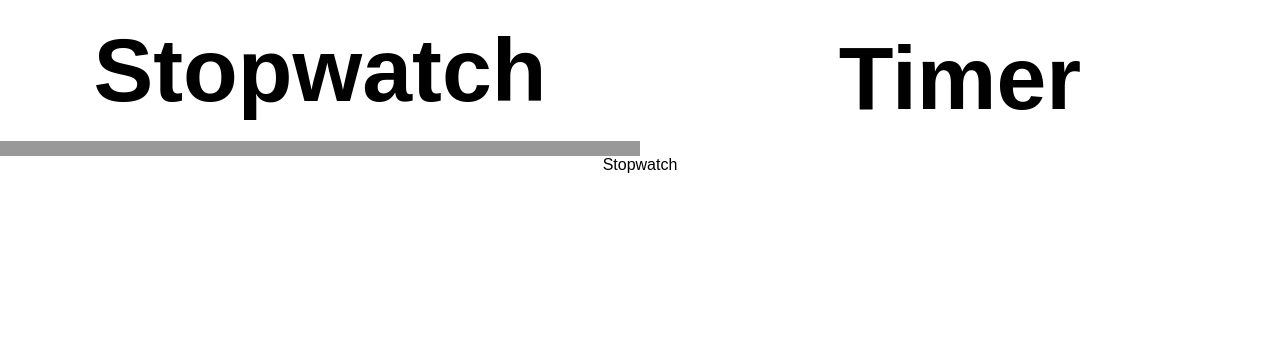
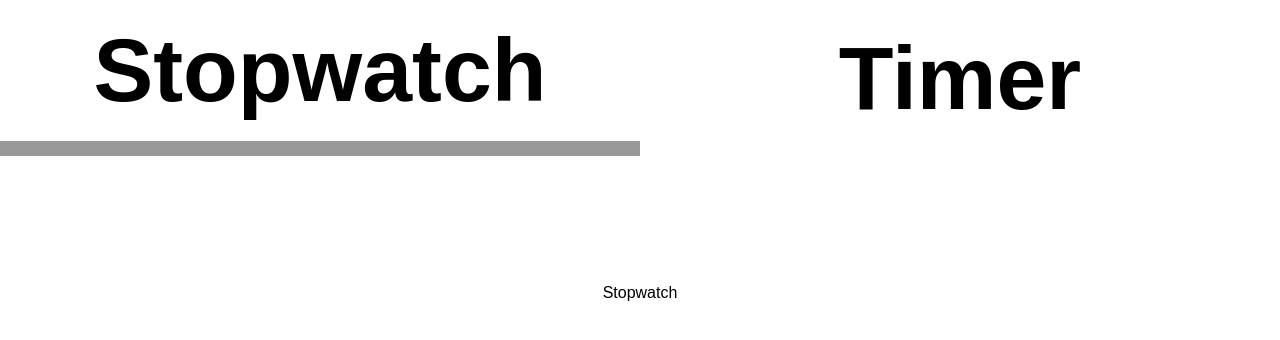
Before and after one commit to lubahabarta/react-tsc-timer, a React (Create React App) app: page /Stopwatch in a window 1280 px wide. Shown: the top 340 px of the page. Built offline with nearby package versions, Linux system fonts and the light colour scheme.

Commit message:
prvni <main> css, flex, width, padding-top

```diff
--- a/src/App.css
+++ b/src/App.css
@@ -4,6 +4,9 @@
     align-items: center;
 }
 
+
+
+/* <nav> */
 nav {
     display: flex;
     align-items: center;
@@ -21,6 +24,18 @@ nav a {
     line-height: 11vw;
 }
 
-.active {
+nav a.active {
     border-bottom: 1.2vw solid rgba(0, 0, 0, 0.4);
 }
+
+
+
+/* <main> */
+main {
+    display: flex;
+    justify-content: center;
+
+    width: 100vw;
+
+    padding-top: 10vw;
+}
```
